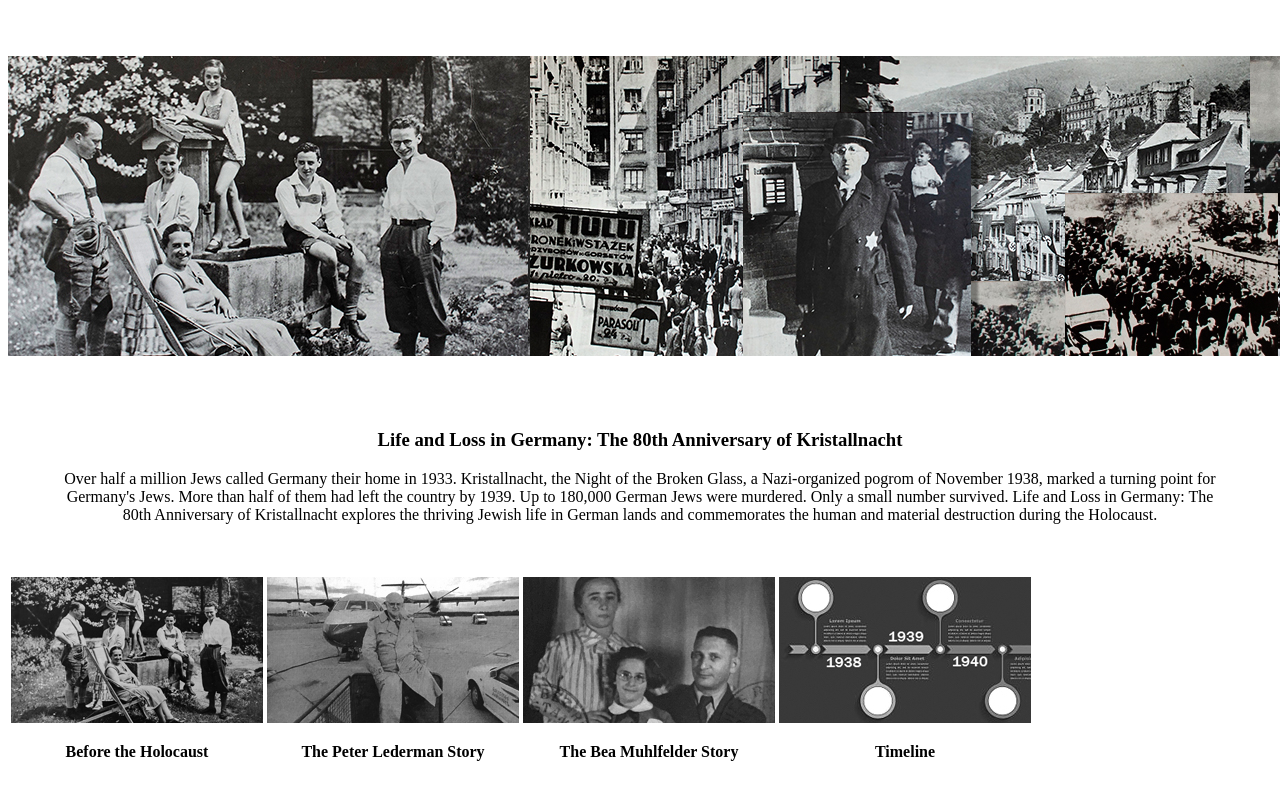
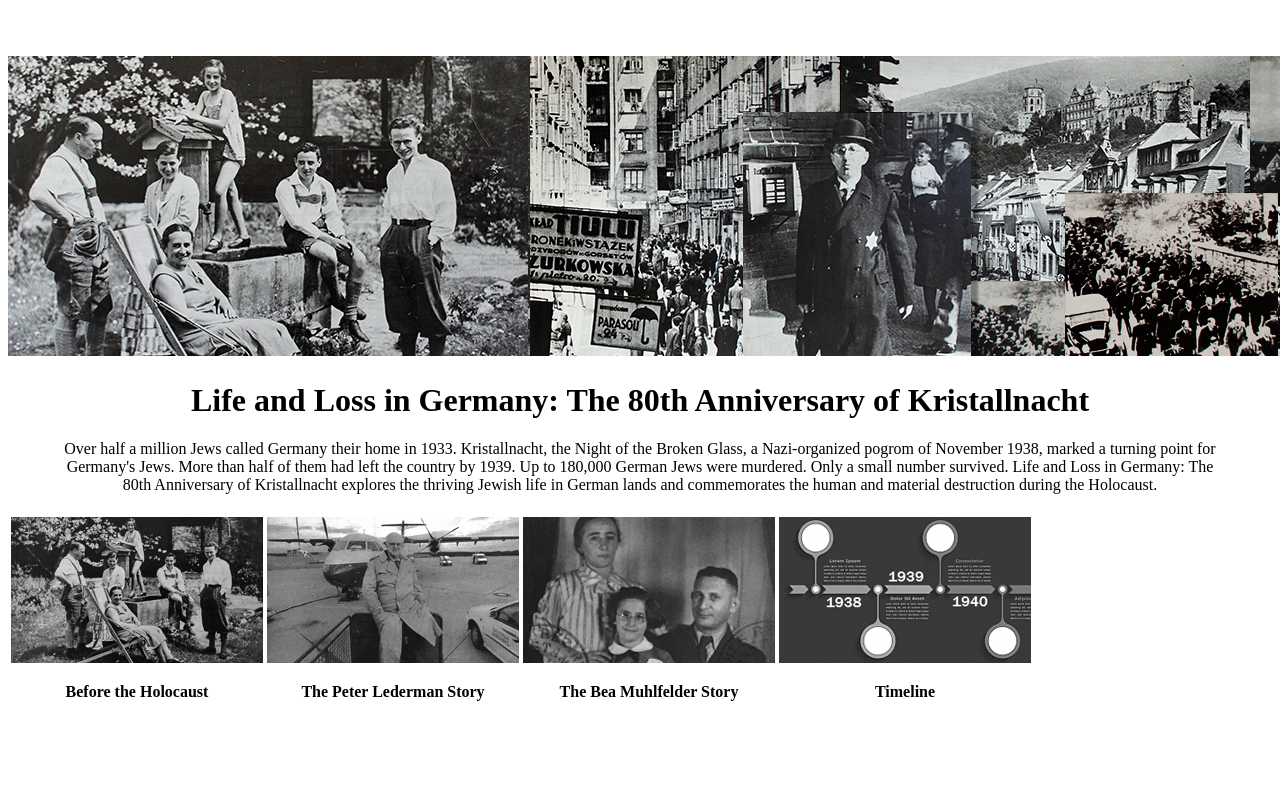
Before and after one commit to holocaust-rememberance-center/HolocaustRememberNJ, a React app: page / in a window 1280 px wide. Shown: the part 953-1753 px from the top of the page. Built offline with nearby package versions, Linux system fonts and the light colour scheme; the HTML template or start-up script is replaced by a standard one.

Commit message:
Initial Commit

```diff
--- a/react-client/src/Components/app.jsx
+++ b/react-client/src/Components/app.jsx
@@ -52,6 +52,7 @@ const routes = [
     sidebar: () => <div class="head">Timeline</div>,
     main: () =><Route exact path="/timeline" component={VTimeline} />
   }
+
 ];
 class App extends Component {
   showSettings (event) {
--- a/react-client/src/Components/homepage.jsx
+++ b/react-client/src/Components/homepage.jsx
@@ -4,7 +4,9 @@ import { browserHistory } from 'react-router';
 
 const pStyle = {
   textAlign: 'center',
-    padding: 50
+  paddingLeft: 50,
+  paddingRight:50,
+  paddingBottom:20
 };
 class HomePage extends Component {
   render() {
@@ -15,7 +17,7 @@ class HomePage extends Component {
       <div>
       <img class= "collage"  src={require('./Pics/1.0-Home/Collage.jpg')}/>
       <div class="positioning" style={pStyle} >
-      <h3 >Life and Loss in Germany: The 80th Anniversary of Kristallnacht</h3>
+      <h1 >Life and Loss in Germany: The 80th Anniversary of Kristallnacht</h1>
       Over half a million Jews called Germany their home in 1933. Kristallnacht, the Night of the Broken Glass, a Nazi-organized pogrom of November 1938, marked a turning point for Germany's Jews. More than half of them had left the country by 1939. Up to 180,000 German Jews were murdered. Only a small number survived. Life and Loss in Germany: The 80th Anniversary of Kristallnacht explores the thriving Jewish life in German lands and commemorates the human and material destruction during the Holocaust.
       </div>
       <div class="menu_link">
--- a/react-client/src/Components/menu.css
+++ b/react-client/src/Components/menu.css
@@ -42,7 +42,7 @@
   }
   .anchormenu{
     margin: auto;
-    max-width: calc(100vw/2);
+    max-width: calc(100vw/2 + ( (1 / 4 ) * 50vw));
     position: sticky;
     position: -webkit-sticky; /* Safari */
     z-index: 100;
@@ -52,7 +52,7 @@ padding-bottom: 10px;
   @media screen and (min-width: 1440px){
     .anchormenu{
       margin: auto;
-      max-width: 1000px;
+      max-width: 1300px;
       position: sticky;
       position: -webkit-sticky; /* Safari */
       z-index: 100;
@@ -64,7 +64,7 @@ padding-bottom: 10px;
     position: relative;
     padding:0%;
     max-width: inherit;
-
     z-index: 1;
     overflow: hidden;
+     box-shadow: 0 4px 8px 0 rgba(0, 0, 0, 0.2), 0 6px 20px 0 rgba(0, 0, 0, 0.19);
   }
```
Also changed, not shown: react-client/src/Components/vTimeline.jsx (+17 -21 lines), 1 other file (tests, documents, lock files or other folders).
